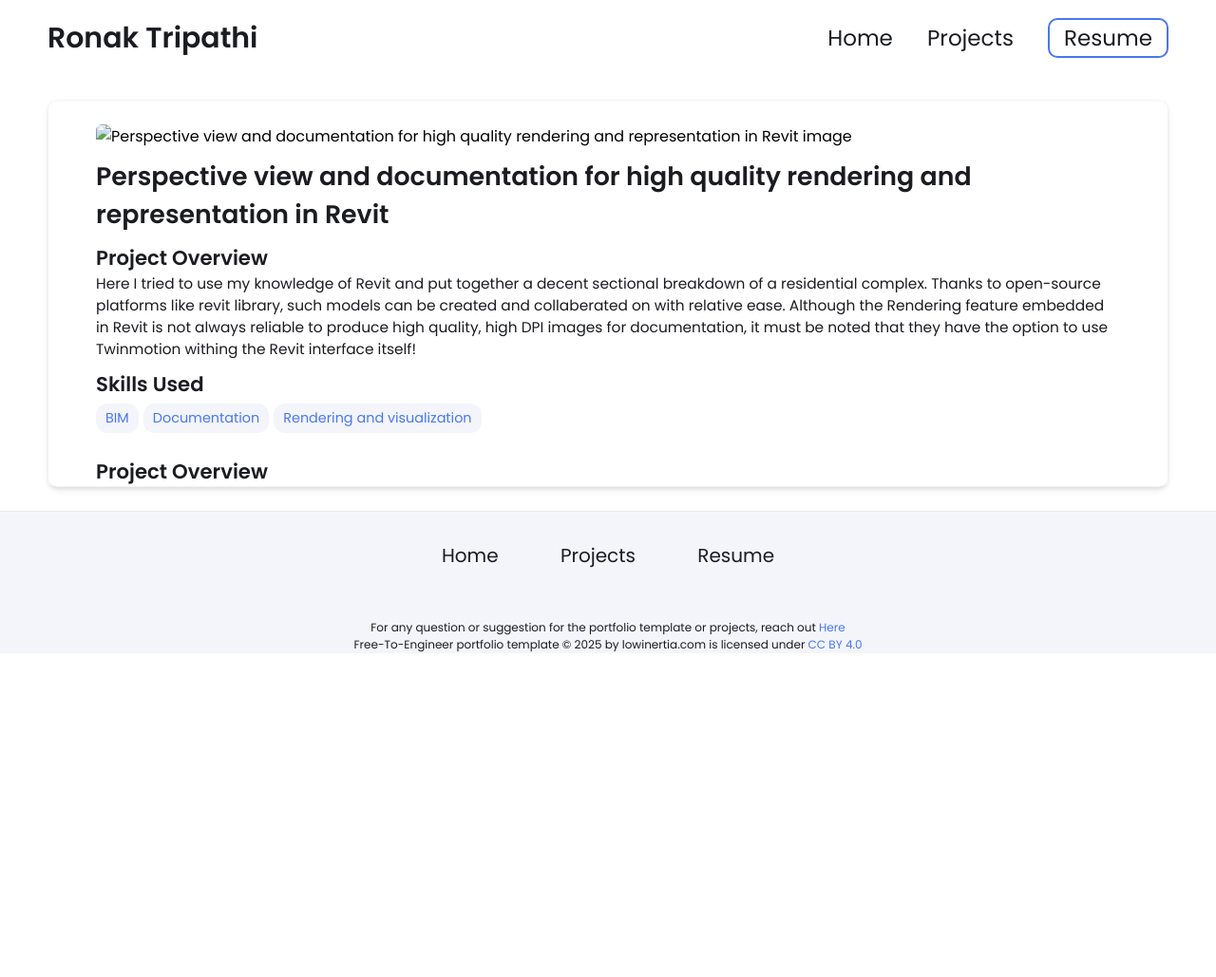
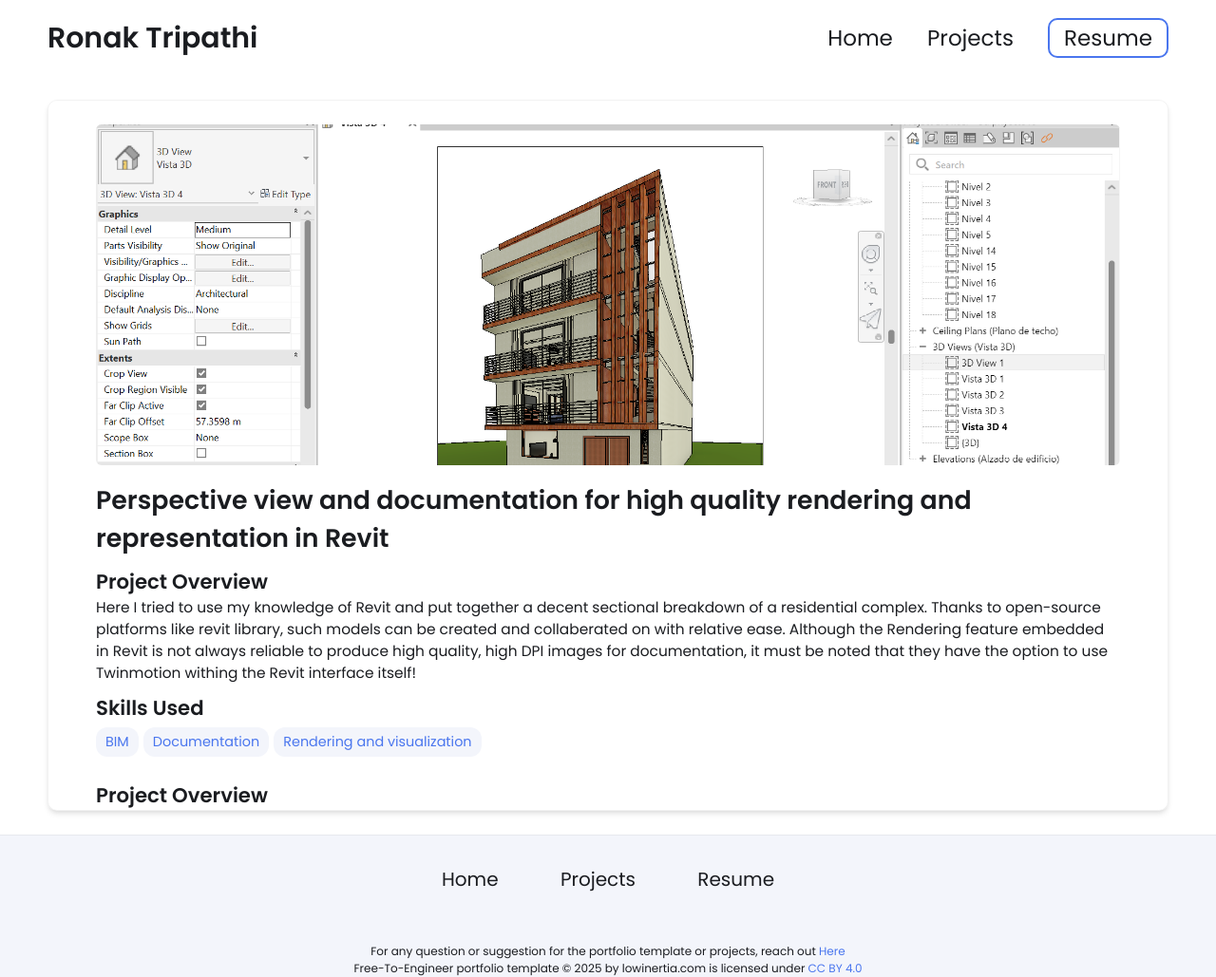
Before and after one commit to ronakTripathi-44/ronakTripathi-44.github.io, a Jekyll site: the page built from _projects/section_breakdown/index.md, in a window 1280 px wide. Shown: the whole page at 95% size. Built offline with Jekyll 4.4.1, drawn with Linux system fonts in a browser that asks for light colours; before the commit the page ends 900 px from its top, so only the background shows below that.

Commit message:
Update index.md

```diff
--- a/_projects/section_breakdown/index.md
+++ b/_projects/section_breakdown/index.md
@@ -7,7 +7,7 @@
 - Documentation
 - Rendering and visualization
 
-main-image:
+main-image: /main_image.png
 ---
 
 ## Project Overview
```
